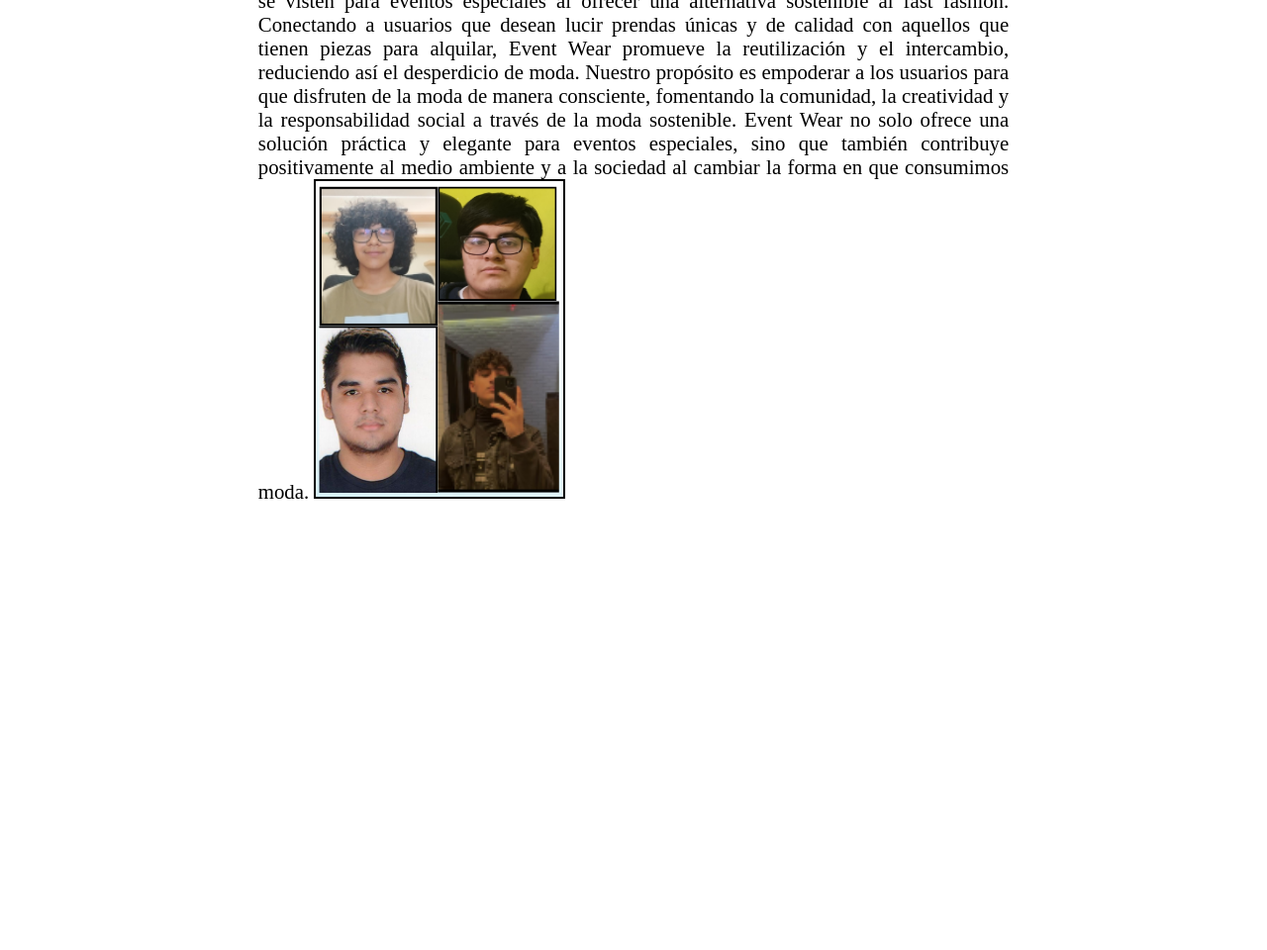
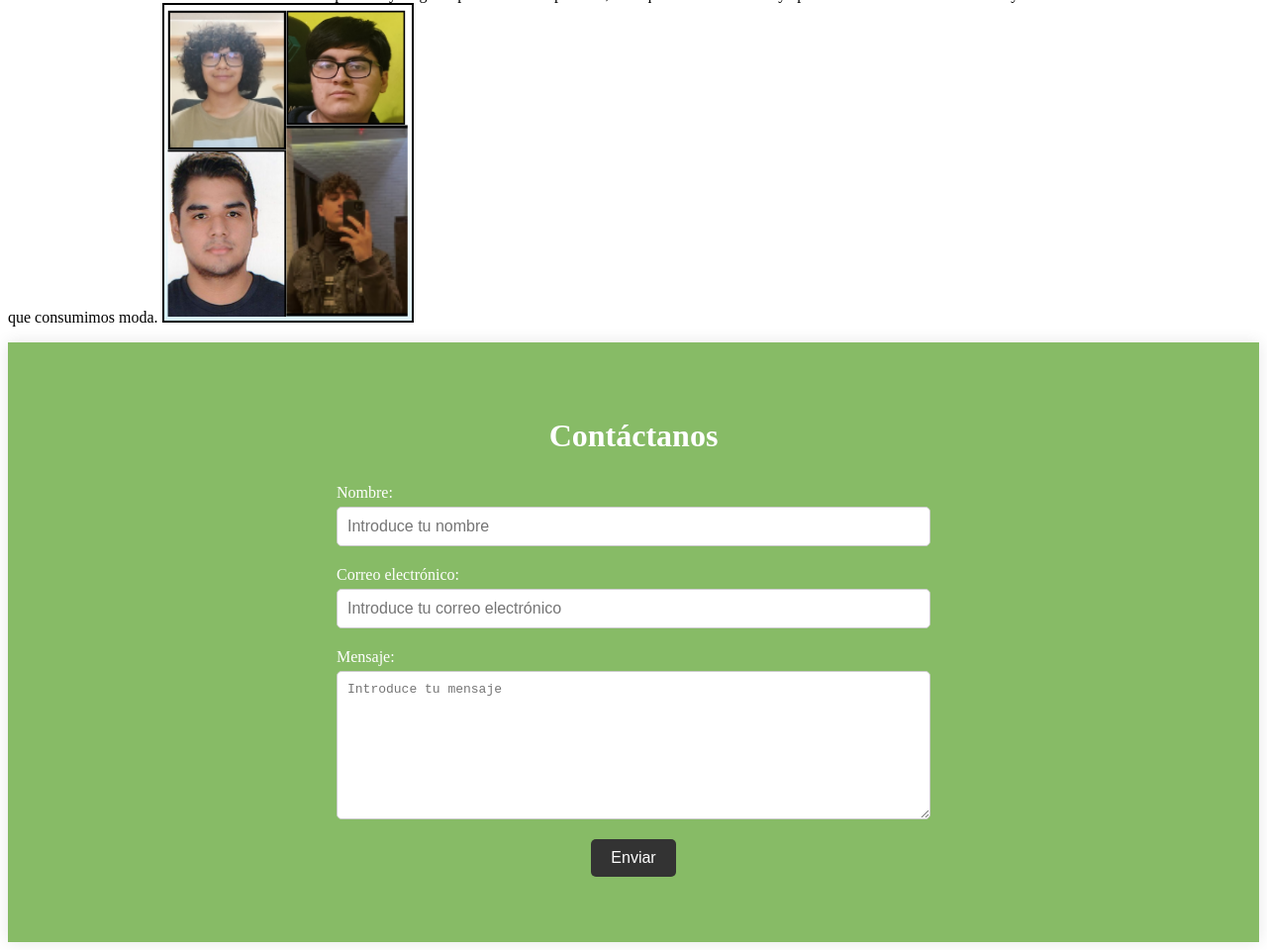
Before and after one commit to upc-pre-202302-si730-ws51-eventwear/LandingPage, a plain HTML site: page index.html in a window 1280 px wide. Shown: the part 194-1154 px from the top of the page at 99% size. Before the commit the page ends 803 px from the top, so only its background shows below. Drawn offline with Linux system fonts and the light colour scheme.

```diff
--- a/index.html
+++ b/index.html
@@ -16,7 +16,29 @@
             </div>
         </div>
     </section>
-
+    <section class="contact" id="contact">
+        <div class="contact-container">
+            <h2 class="contact-title">Contáctanos</h2>
+            <form id="contact-form" action="procesar_formulario.php" method="post">
+                <div class="form-group">
+                    <label for="nombre">Nombre:</label>
+                    <input type="text" id="nombre" name="nombre" required aria-required="true" placeholder="Introduce tu nombre">
+                </div>
+                <div class="form-group">
+                    <label for="email">Correo electrónico:</label>
+                    <input type="email" id="email" name="email" required aria-required="true" placeholder="Introduce tu correo electrónico">
+                </div>
+                <div class="form-group">
+                    <label for="mensaje">Mensaje:</label>
+                    <textarea id="mensaje" name="mensaje" required aria-required="true" placeholder="Introduce tu mensaje"></textarea>
+                </div>
+                <button type="submit">Enviar</button>
+            </form>
+            <div id="mensaje-exito" style="display: none;">
+                <p>Su consulta se ha enviado exitosamente. nos contactaremos con usted </p>
+            </div>
+        </div>
+    </section>
 </body>
 
 <footer>
--- a/styles/styles.css
+++ b/styles/styles.css
@@ -1,59 +1,74 @@
-.about {
-    margin-bottom: 100px;
-}
-
-.about-title {
-    margin-top: 3rem;
-    font-size: 180%;
+.contact-container {
+    width: 80%;
+    margin: 0 auto;
     text-align: center;
 }
 
-.text-about {
-    font-size: 130%;
-    width: 60%;
-    margin: 0 auto;
-    text-align: justify;
+.contact {
+    text-align: center;
+    background-color: #87BB66;
+    color: #ffffff;
+    padding: 50px 0;
+    box-shadow: 0px 0px 15px rgba(0, 0, 0, 0.1);
 }
 
-.box-group {
-    display: flex;
-    justify-content: center;
+.contact-container {
+    max-width: 600px;
+    margin: 0 auto;
 }
 
-.box-img1 {
-    margin-left: 2%;
-    box-shadow: 0px 0px 15px rgba(0, 0, 0, 0.5);
-    border: 2px solid transparent color(0, 0, 0, 0.5);
-    transition: border-color 0.3s;
-    width: 15%;
+.contact-title {
+    margin-bottom: 30px;
+    font-size: 2em;
+    color: #ffffff;
+}
+.form-group {
+    margin-bottom: 20px;
+    text-align: left;
+}
+label {
+    display: block;
+    margin-bottom: 5px;
+    color: #ffffff;
 }
 
-@media screen and (max-width: 768px) {
-    .about-title {
-        margin-left: 0;
-        text-align: center;
-    }
+input[type="text"],
+input[type="email"],
+textarea {
+    width: 100%;
+    padding: 10px;
+    border-radius: 5px;
+    border: 1px solid #cccccc;
+    background-color: #ffffff; /* Rellenado de blanco */
+    color: #555555; /* Letras matizadas */
+    font-size: 1em;
+    transition: border-color 0.3s; /* Transición suave del color del borde */
+}
 
-    .box-group {
-        display: flex;
-        justify-content: center;
-        flex-direction: row; /* Alineación horizontal de los elementos */
-    }
+input[type="text"]:focus,
+input[type="email"]:focus,
+textarea:focus {
+    border-color: #333333; /* Borde al enfocar */
+}
 
-    .box-img1 {
-        margin-left: 2%; /* Espacio a la izquierda de la imagen */
-        margin-right: 20%; /* Espacio a la derecha de la imagen */
-        box-shadow: 0px 0px 15px rgba(0, 0, 0, 0.5);
-        border: 2px solid transparent color(0, 0, 0, 0.5);
-        transition: border-color 0.3s;
-        width: 15%;
-    }
+textarea {
+    height: 150px;
+    resize: vertical;
+}
 
-    .text-about {
-        font-size: 130%;
-        width: 60%;
-        margin: 0 auto;
-        text-align: justify;
-    }
+button[type="submit"] {
+    padding: 10px 20px;
+    border: none;
+    border-radius: 5px;
+    background-color: #333333;
+    color: #ffffff;
+    cursor: pointer;
+    transition: background-color 0.3s, color 0.3s;
+    font-size: 1em;
+}
 
+button[type="submit"]:hover,
+button[type="submit"]:focus {
+    background-color: #555555;
+    color: #ffffff;
 }
```
